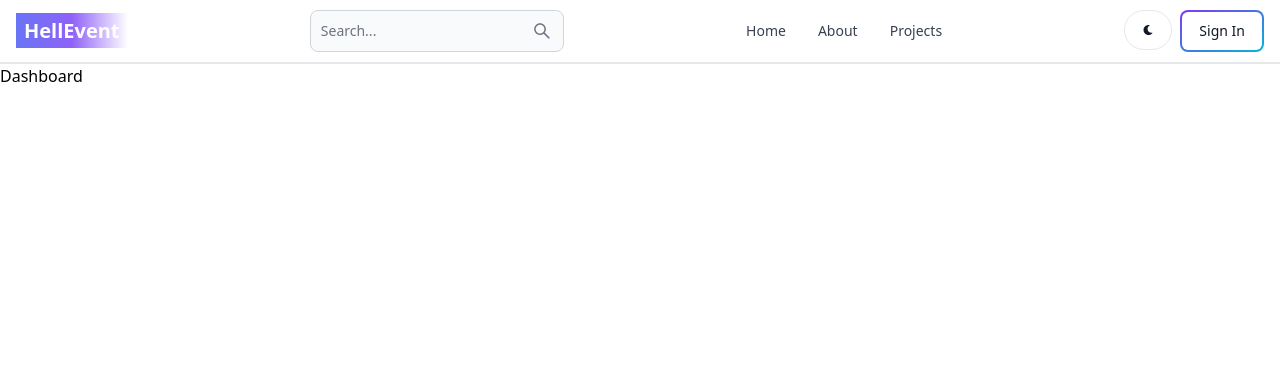
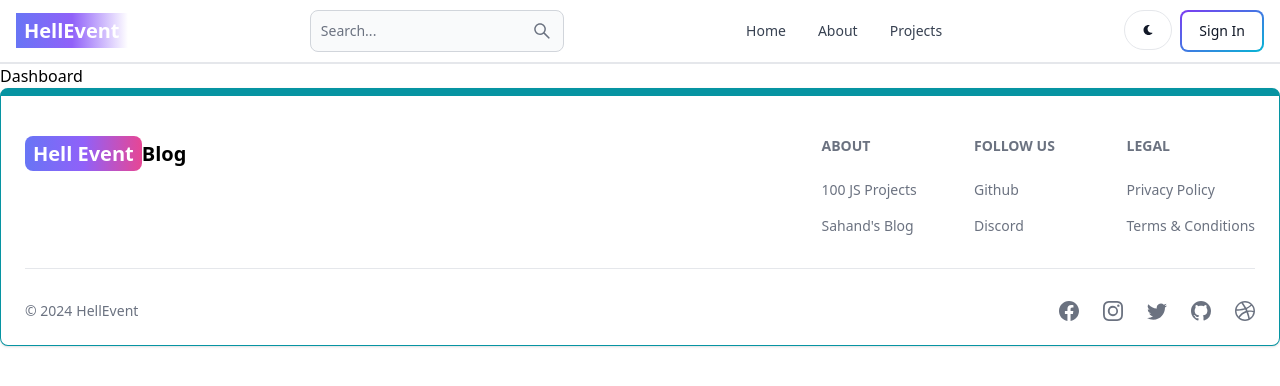
Before and after one commit to scalinglimit/blog, a React (Vite) app in the folder client/: page /dashboard in a window 1280 px wide. Shown: the top 386 px of the page. Built offline with nearby package versions, Linux system fonts and the light colour scheme.

Commit message:
Add the Footer component

```diff
--- a/client/src/App.jsx
+++ b/client/src/App.jsx
@@ -10,6 +10,7 @@
 
 //components
 import Header from "./components/Header";
+import Footer from "./components/Footer";
 
 const App = () => {
   return (
@@ -23,6 +24,7 @@
         <Route path="/sign-in" element={<SignIn />} />
         <Route path="/dashboard" element={<Dashbord />} />
       </Routes>
+      <Footer />
     </BrowserRouter>
   );
 };
--- /dev/null
+++ b/client/src/components/Footer.jsx
@@ -0,0 +1,85 @@
+import { Footer } from "flowbite-react";
+import { Link } from "react-router-dom";
+import {
+  BsFacebook,
+  BsInstagram,
+  BsTwitter,
+  BsGithub,
+  BsDribbble,
+} from "react-icons/bs";
+export default function FooterCom() {
+  return (
+    <Footer container className="border border-t-8 border-teal-500">
+      <div className="w-full max-w-7xl mx-auto">
+        <div className="grid w-full justify-between sm:flex md:grid-cols-1">
+          <div className="mt-5">
+            <Link
+              to="/"
+              className="self-center whitespace-nowrap text-lg sm:text-xl font-semibold dark:text-white">
+              <span className="px-2 py-1 bg-gradient-to-r from-indigo-500 via-purple-500 to-pink-500 rounded-lg text-white">
+                Hell Event
+              </span>
+              Blog
+            </Link>
+          </div>
+          <div className="grid grid-cols-2 gap-8 mt-4 sm:grid-cols-3 sm:gap-6">
+            <div>
+              <Footer.Title title="About" />
+              <Footer.LinkGroup col>
+                <Footer.Link
+                  href="https://www.100jsprojects.com"
+                  target="_blank"
+                  rel="noopener noreferrer">
+                  100 JS Projects
+                </Footer.Link>
+                <Footer.Link
+                  href="/about"
+                  target="_blank"
+                  rel="noopener noreferrer">
+                  Sahand's Blog
+                </Footer.Link>
+              </Footer.LinkGroup>
+            </div>
+            <div>
+              <Footer.Title title="Follow us" />
+              <Footer.LinkGroup col>
+                <Footer.Link
+                  href="https://www.github.com/sahandghavidel"
+                  target="_blank"
+                  rel="noopener noreferrer">
+                  Github
+                </Footer.Link>
+                <Footer.Link href="#">Discord</Footer.Link>
+              </Footer.LinkGroup>
+            </div>
+            <div>
+              <Footer.Title title="Legal" />
+              <Footer.LinkGroup col>
+                <Footer.Link href="#">Privacy Policy</Footer.Link>
+                <Footer.Link href="#">Terms &amp; Conditions</Footer.Link>
+              </Footer.LinkGroup>
+            </div>
+          </div>
+        </div>
+        <Footer.Divider />
+        <div className="w-full sm:flex sm:items-center sm:justify-between">
+          <Footer.Copyright
+            href="#"
+            by="HellEvent"
+            year={new Date().getFullYear()}
+          />
+          <div className="flex gap-6 sm:mt-0 mt-4 sm:justify-center">
+            <Footer.Icon href="#" icon={BsFacebook} />
+            <Footer.Icon href="#" icon={BsInstagram} />
+            <Footer.Icon href="#" icon={BsTwitter} />
+            <Footer.Icon
+              href="https://github.com/sahandghavidel"
+              icon={BsGithub}
+            />
+            <Footer.Icon href="#" icon={BsDribbble} />
+          </div>
+        </div>
+      </div>
+    </Footer>
+  );
+}
```
